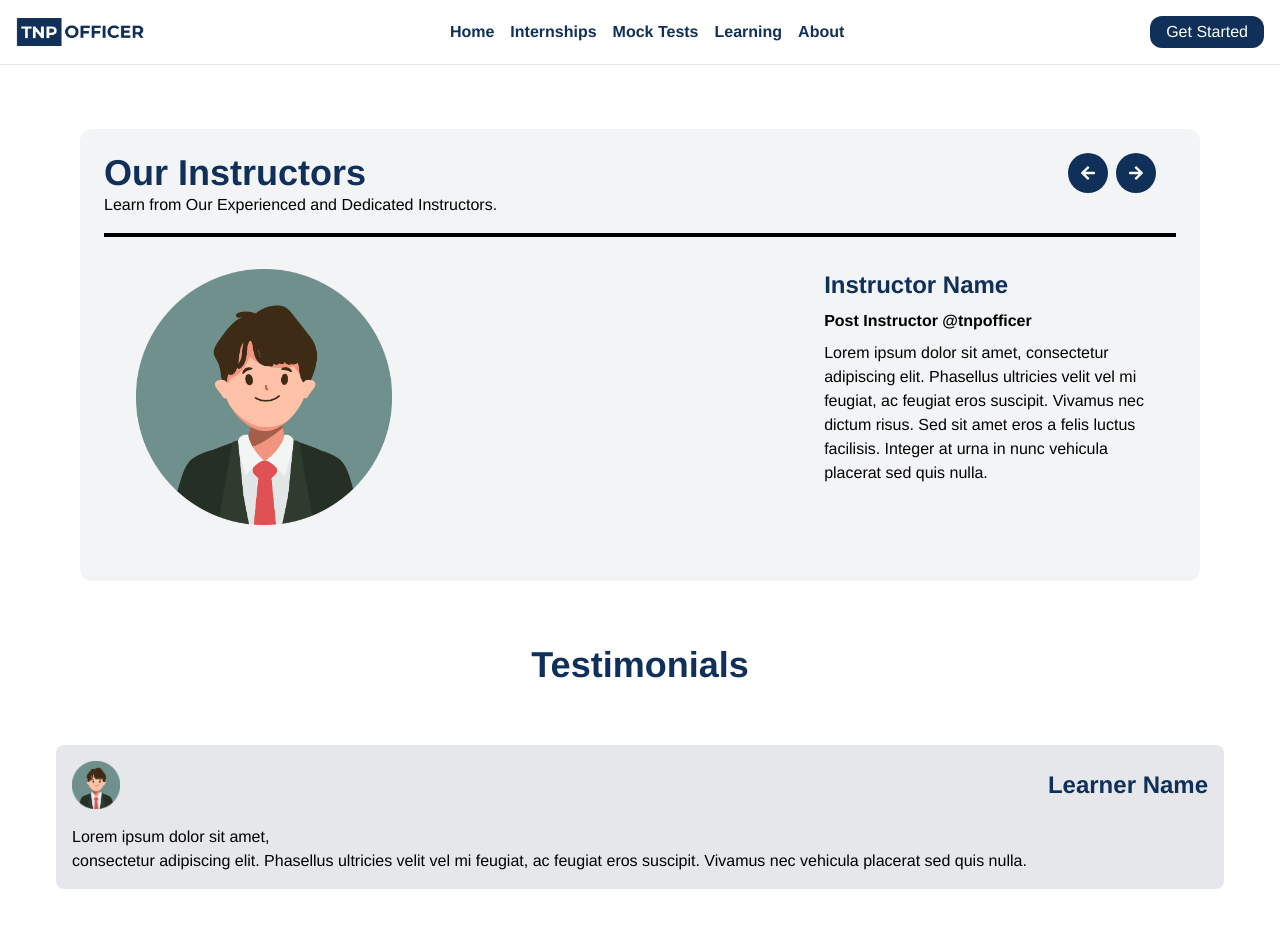
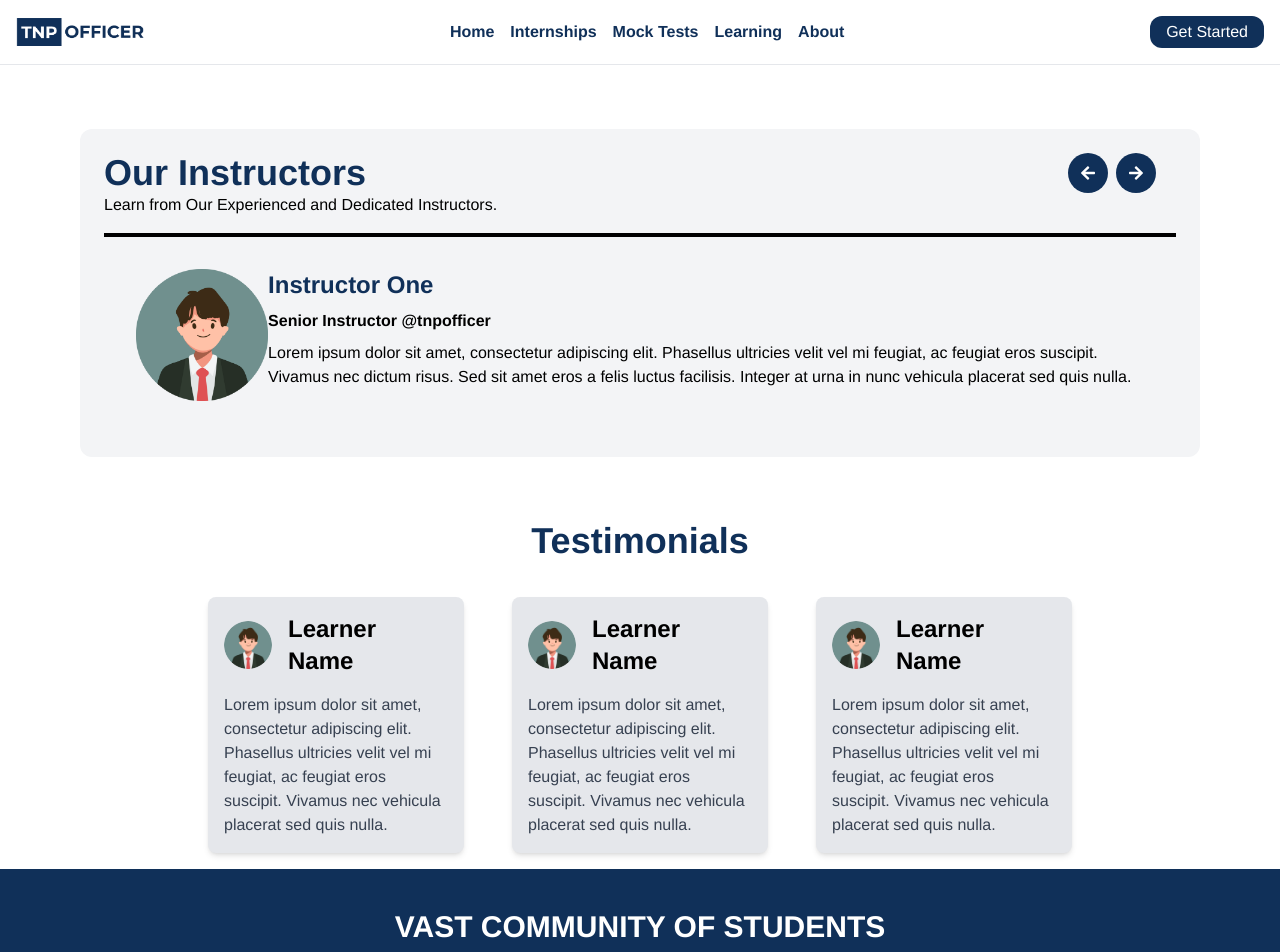
Before and after one commit to Sahil3982/TNP-Assi, a React (Vite) app: page / in a window 1280 px wide. Shown: the top 952 px of the page. Built offline with nearby package versions, Linux system fonts and the light colour scheme.

Commit message:
almost fixeded

```diff
--- a/src/Components/Card.jsx
+++ b/src/Components/Card.jsx
@@ -2,17 +2,17 @@ import React from 'react';
 
 const Card = () => {
   return (
-    <div className='bg-gray-200 p-4 m-4 md:m-10 rounded-lg'>
-      <div className='flex md:flex-row justify-between items-center'>
-        <div className='mb-2 md:mb-0'>
-          <img src='profile.png' className='w-12 h-auto' alt='Instructor' />
+    <div className='bg-gray-200 p-4 m-4 rounded-lg shadow-md w-64'>
+      <div className='flex flex-row items-center'>
+        <div className='flex-shrink-0'>
+          <img src='profile.png' className='w-12 h-auto rounded-full' alt='Instructor' />
         </div>
-        <div className='text-2xl text-blue font-semibold mt-2 md:mt-0'>
+        <div className='ml-4 text-2xl text-blue-500 font-semibold'>
           Learner Name
         </div>
       </div>
-      <div className='mt-2 md:mt-4'>
-        Lorem ipsum dolor sit amet,<br></br> consectetur adipiscing elit. Phasellus ultricies velit vel mi feugiat, ac feugiat eros suscipit. Vivamus nec vehicula placerat sed quis nulla.
+      <div className='mt-4 text-gray-700'>
+        Lorem ipsum dolor sit amet, consectetur adipiscing elit. Phasellus ultricies velit vel mi feugiat, ac feugiat eros suscipit. Vivamus nec vehicula placerat sed quis nulla.
       </div>
     </div>
   );
--- a/src/Components/Course.jsx
+++ b/src/Components/Course.jsx
@@ -1,7 +1,42 @@
-import React from 'react';
+import React, { useState } from 'react';
 import { FaArrowLeft, FaArrowRight } from 'react-icons/fa';
 
 const Course = () => {
+  const instructors = [
+    {
+      name: 'Instructor One',
+      position: 'Senior Instructor @tnpofficer',
+      description: 'Lorem ipsum dolor sit amet, consectetur adipiscing elit. Phasellus ultricies velit vel mi feugiat, ac feugiat eros suscipit. Vivamus nec dictum risus. Sed sit amet eros a felis luctus facilisis. Integer at urna in nunc vehicula placerat sed quis nulla.',
+    },
+    {
+      name: 'Instructor Two',
+      position: 'Junior Instructor @tnpofficer',
+      description: 'Vestibulum ante ipsum primis in faucibus orci luctus et ultrices posuere cubilia curae; Donec velit neque, auctor sit amet aliquam vel, ullamcorper sit amet ligula. Sed porttitor lectus nibh. Nulla porttitor accumsan tincidunt.',
+    },
+    {
+      name: 'Instructor Three',
+      position: 'Junior Instructor @tnpofficer',
+      description: 'Vestibulum ante ipsum primis in faucibus orci luctus et ultrices posuere cubilia curae; Donec velit neque, auctor sit amet aliquam vel, ullamcorper sit amet ligula. Sed porttitor lectus nibh. Nulla porttitor accumsan tincidunt.',
+    },
+    {
+      name: 'Instructor Four',
+      position: 'Junior Instructor @tnpofficer',
+      description: 'Vestibulum ante ipsum primis in faucibus orci luctus et ultrices posuere cubilia curae; Donec velit neque, auctor sit amet aliquam vel, ullamcorper sit amet ligula. Sed porttitor lectus nibh. Nulla porttitor accumsan tincidunt.',
+    },
+  ];
+
+  const [currentIndex, setCurrentIndex] = useState(0);
+
+  const handlePrevClick = () => {
+    setCurrentIndex((prevIndex) => (prevIndex === 0 ? instructors.length - 1 : prevIndex - 1));
+  };
+
+  const handleNextClick = () => {
+    setCurrentIndex((prevIndex) => (prevIndex === instructors.length - 1 ? 0 : prevIndex + 1));
+  };
+
+  const currentInstructor = instructors[currentIndex];
+
   return (
     <div className='bg-gray-100 h-auto md:h-full rounded-xl mx-5 my-16 md:mx-20 p-6'>
       <div className='flex flex-col md:flex-row justify-between pr-5'>
@@ -13,11 +48,11 @@ const Course = () => {
             Learn from Our Experienced and Dedicated Instructors.
           </div>
         </div>
-        <div className='pt-5 md:pt-0 flex gap-2 self-center  md:self-auto'>
-          <div className='bg-blue p-3 rounded-full h-max text-white'>
+        <div className='pt-5 md:pt-0 flex gap-2 self-center md:self-auto'>
+          <div className='bg-blue p-3 rounded-full h-max text-white cursor-pointer' onClick={handlePrevClick}>
             <FaArrowLeft />
           </div>
-          <div className='bg-blue p-3 rounded-full h-max text-white'>
+          <div className='bg-blue p-3 rounded-full h-max text-white cursor-pointer' onClick={handleNextClick}>
             <FaArrowRight />
           </div>
         </div>
@@ -25,25 +60,20 @@ const Course = () => {
       <div className='border-black border-solid border-2 mt-4'></div>
       <div className='flex flex-col md:flex-row justify-between p-8 items-center md:items-start'>
         <div className='mb-6 md:mb-0'>
-          <img src='profile.png' className='w-48 md:w-64 h-auto' alt='Instructor' />
+        <img src='profile.png' className='w-48 md:w-64 h-auto' alt='Instructor' />
         </div>
         <div className='text-center md:text-left'>
-          <b className='text-blue text-2xl'>Instructor Name</b><br />
+          <b className='text-blue text-2xl'>{currentInstructor.name}</b><br />
           <strong className='block mt-2'>
-            Post Instructor @tnpofficer
+            {currentInstructor.position}
           </strong>
           <p className='mt-2'>
-            Lorem ipsum dolor sit amet, consectetur<br />
-            adipiscing elit. Phasellus ultricies velit vel mi<br />
-            feugiat, ac feugiat eros suscipit. Vivamus nec<br />
-            dictum risus. Sed sit amet eros a felis luctus<br />
-            facilisis. Integer at urna in nunc vehicula<br />
-            placerat sed quis nulla.
+            {currentInstructor.description}
           </p>
         </div>
       </div>
     </div>
   );
-}
+};
 
 export default Course;
--- a/src/Components/TestMonial.jsx
+++ b/src/Components/TestMonial.jsx
@@ -5,7 +5,7 @@ const TestMonial = () => {
   return (
     <>
       <center className='text-4xl font-extrabold text-blue mb-5'>Testimonials</center>
-      <div className='flex flex-wrap flex-col justify-center gap-4 px-4'>
+      <div className='flex flex-wrap  justify-center gap-4 px-4'>
         <Card  />
         <Card />
         <Card />
```
